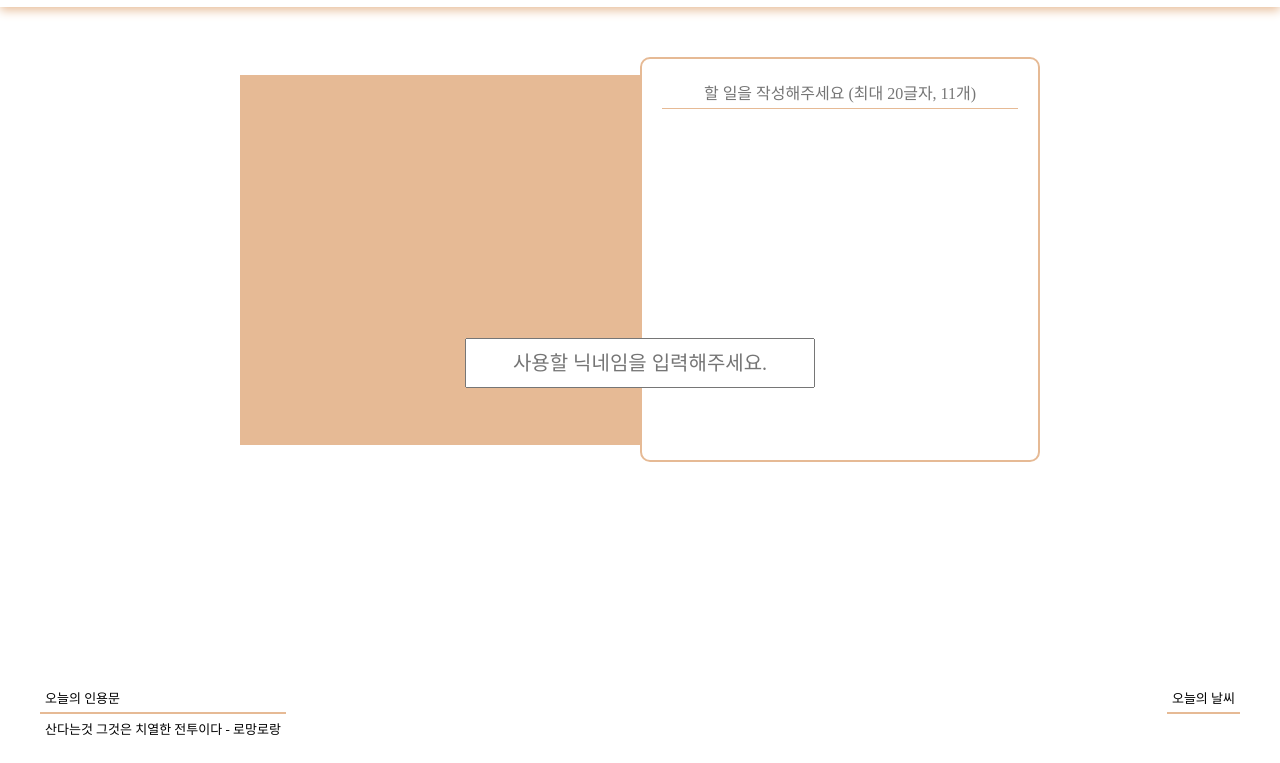
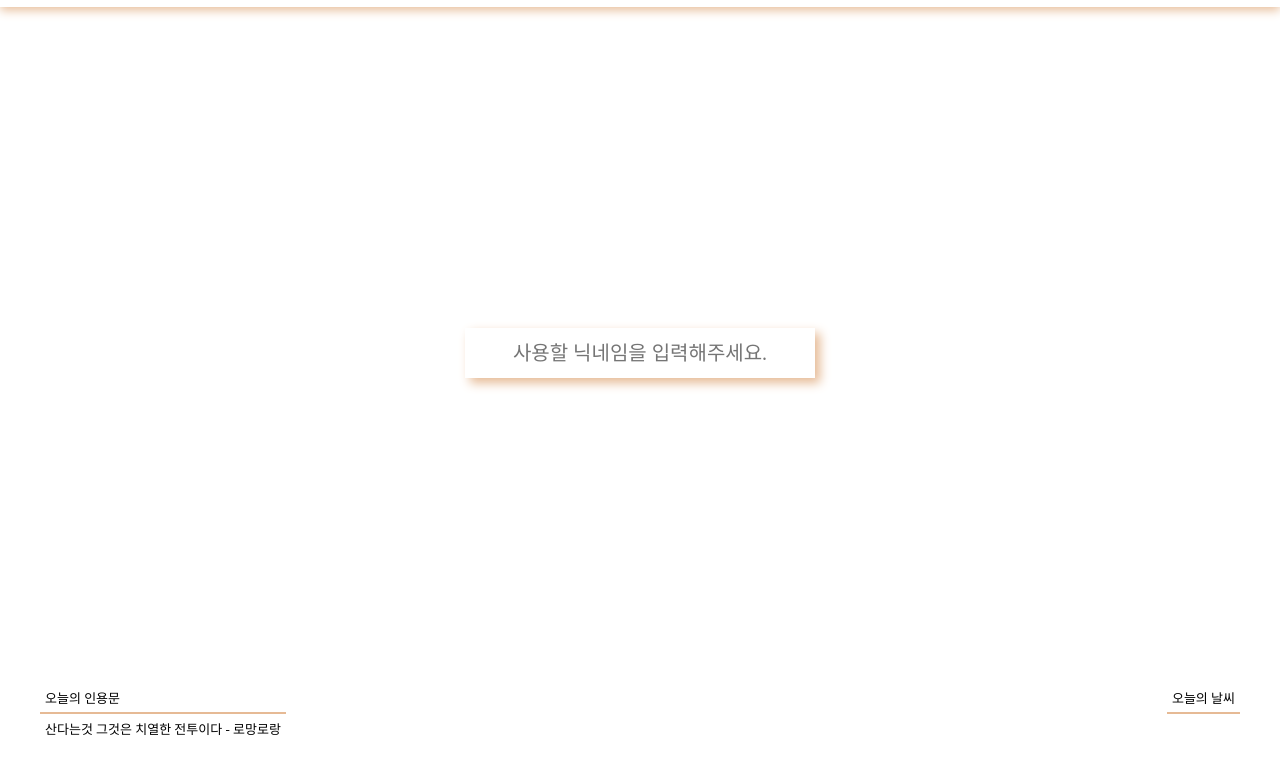
Before and after one commit to choseonbaek/chrome-app, a plain HTML site: page index.html in a window 1280 px wide. Shown: the part 37-800 px from the top of the page. Drawn offline with Linux system fonts and the light colour scheme; a web font is replaced by a local one.

Commit message:
Update style.css

```diff
--- a/css/style.css
+++ b/css/style.css
@@ -35,6 +35,11 @@ body {
   height: 50px;
   text-align: center;
   font-size: 20px;
+  background-color: transparent;
+  border: none;
+  outline: none;
+  margin-bottom: 20px;
+  box-shadow: 5px 5px 10px 0 var(--orange-color);
 }
 #todo-form input[type="text"] {
   width: 100%;
@@ -108,7 +113,7 @@ body {
   animation: fadeInRight 1s;
 }
 .hidden {
-  display: none;
+  display: none !important;
 }
 
 .column {
```
